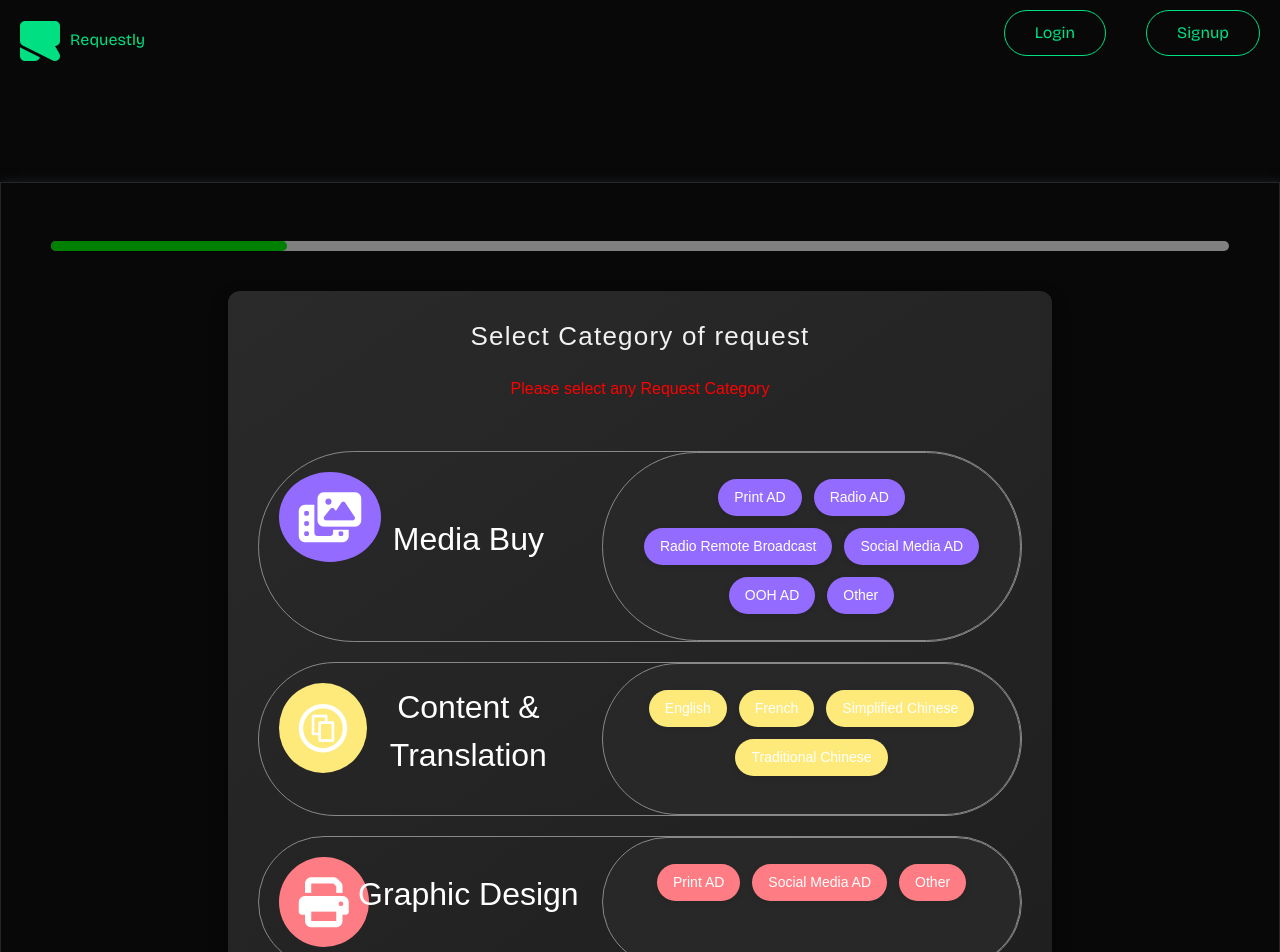
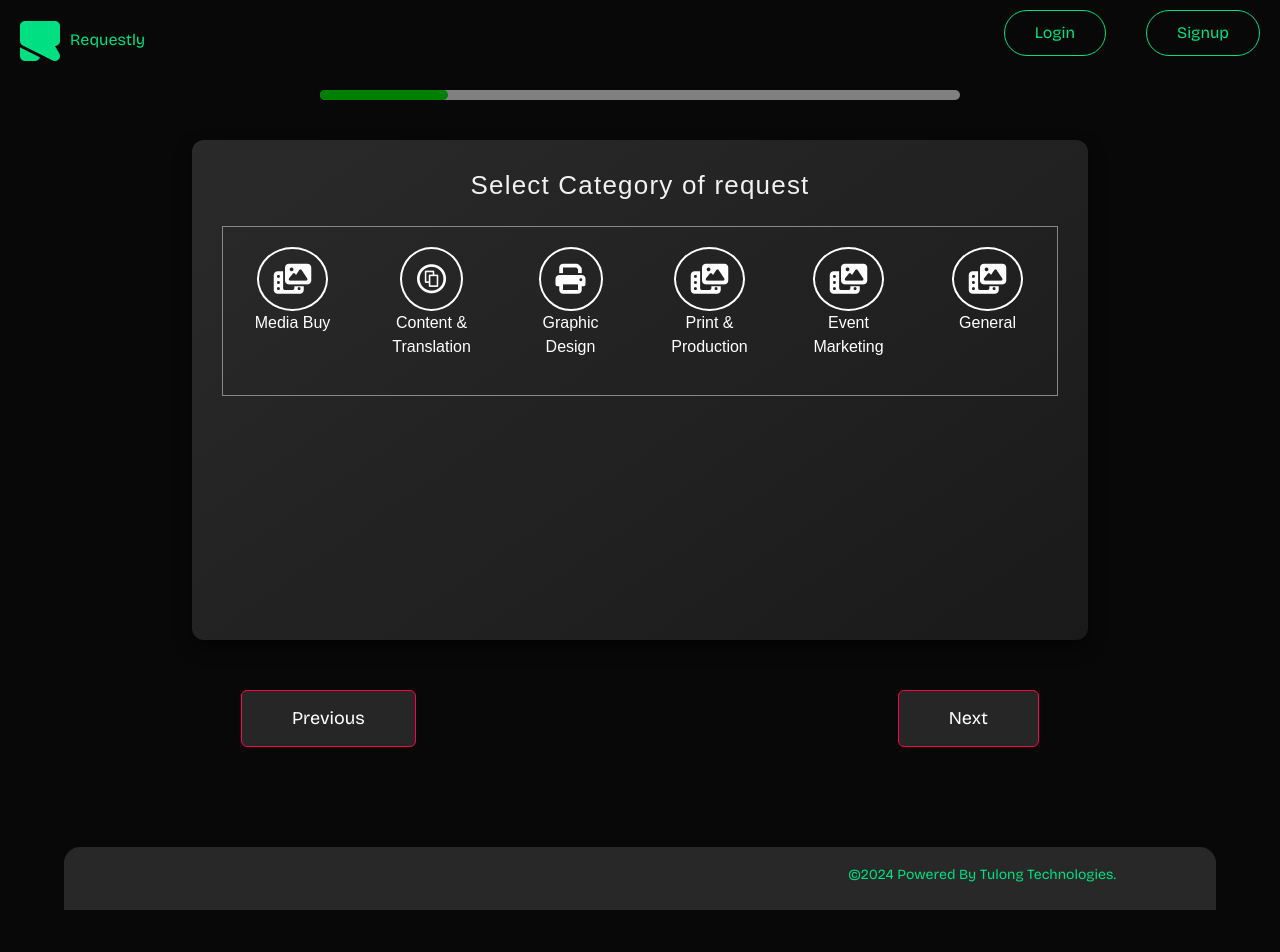
Before and after one commit to ChamanvirKaur/requestly-frontEnd, a React (Create React App) app: page /makeRequest in a window 1280 px wide. Shown: the top 952 px of the page. After the commit the page ends 910 px from the top, so only its background shows below. Built offline with nearby package versions, Linux system fonts and the light colour scheme.

Commit message:
changed in footer as well as added new design in request form

```diff
--- a/src/Components/footer/Footer.css
+++ b/src/Components/footer/Footer.css
@@ -10,6 +10,8 @@
     border-radius: 16px 16px 0 0 ;
     display: flex;
     justify-content: space-between;
+
+    left: 100px;
 
 }
 
--- a/src/Components/makeRequest/MakeRequest.css
+++ b/src/Components/makeRequest/MakeRequest.css
@@ -1,18 +1,18 @@
 .form{
     width: 100%;
     margin: auto;
-    margin-top: 100px;
+    margin-bottom: 100px;
     text-align: center;
-    border: 1px solid #262626;
-    padding: 50px;
-    box-shadow: 2px 2px 10px 1px;
+
 }
 
 .progressbar{
-    width: 100%;
+    width: 50%;
+    margin: auto;
     height: 10px;
     background-color: gray;
     border-radius: 20px;
+
 }
 .request-button-container{
     display: flex;
--- a/src/Components/requestForm-pages/FirstForm.js
+++ b/src/Components/requestForm-pages/FirstForm.js
@@ -1,101 +1,153 @@
-import React, {  useContext } from 'react';
+import React, { useContext, useState } from 'react';
 import './request.css';
 import { multiStepContext } from '../../StepContext';
 
 function FirstForm() {
-    const{selectedCategory,handleCategoryChange} = useContext(multiStepContext);
-    const allService =[
+    const {
+        selectedCategory,
+        handleCategoryChange,
+        categoryType,
+        handlecategorytypeChange
+    } = useContext(multiStepContext);
+
+    const [hoveredService, setHoveredService] = useState(null);
+    const [selectedService, setSelectedService] = useState(null);
+    const [hoveredSubservice, setHoveredSubservice] = useState(null);
+    const [selectedSubservice, setSelectedSubservice] = useState(null);
+
+    const handleMouseEnter = (id) => {
+        setHoveredService(id);
+    };
+
+    const handleMouseLeave = () => {
+        setHoveredService(null);
+    };
+
+    const handleClickService = (serviceId) => {
+        handleCategoryChange(serviceId);
+        setSelectedService(serviceId);
+        setSelectedSubservice(null); // Reset selected subservice when selecting a new category
+    };
+
+    const handleClickSubservice = (subservice) => {
+        handlecategorytypeChange(subservice);
+        setSelectedSubservice(subservice);
+    };
+
+    const allService = [
         {
-        id:"Media Buy",
-        serviceName : "Media Buy",
+            id: "Media Buy",
+            serviceName: "Media Buy",
             iconClass: "fa-solid fa-photo-film",
-        content: ['Print AD','Radio AD','Radio Remote Broadcast','Social Media AD','OOH AD','Other'],
+            content: ['Print AD', 'Radio AD', 'Radio Remote Broadcast', 'Social Media AD', 'OOH AD', 'Other'],
             backgroundColor: "#936BFE"
         },
         {
             id: "Content & Translation",
-        serviceName : "Content & Translation",
+            serviceName: "Content & Translation",
             iconClass: "fa-brands fa-creative-commons-share",
-        content: ['English','French','Simplified Chinese','Traditional Chinese'],
-        backgroundColor : "#FEEA7B"
+            content: ['English', 'French', 'Simplified Chinese', 'Traditional Chinese', 'Other'],
+            backgroundColor: "#FEEA7B"
         },
         {
-        id:"Graphic Design",
-        serviceName : "Graphic Design",
+            id: "Graphic Design",
+            serviceName: "Graphic Design",
             iconClass: "fa-solid fa-print",
-        content: ['Print AD','Social Media AD','Other'],
-        backgroundColor : "#FE7D84"
+            content: ['Print AD', 'Social Media AD', 'Other'],
+            backgroundColor: "#FE7D84"
         },
         {
-        id : "Print & Production",
-        serviceName : "Print & Production",
+            id: "Print & Production",
+            serviceName: "Print & Production",
             iconClass: "fa-solid fa-photo-film",
-        content: ['Poster','A-frame','Brochure','Sales Sheet','Business Card','Other'],
-        backgroundColor : "#557FFF"
-      },
-
-      {
-        id : "Event Marketing",
-        serviceName : "Event Marketing",
-        iconClass: "fa-solid fa-photo-film",
-        content: ['Event Materials','Sponsorship Request','Event Team','Other'],
-        backgroundColor : "#557FFF"
+            content: ['Poster', 'A-frame', 'Brochure', 'Sales Sheet', 'Business Card', 'Other'],
+            backgroundColor: "#557FFF"
         },
         {
-        id : "General",
-        serviceName : "General",
+            id: "Event Marketing",
+            serviceName: "Event Marketing",
+            iconClass: "fa-solid fa-photo-film",
+            content: ['Event Materials', 'Sponsorship Request', 'Event Team', 'Other'],
+            backgroundColor: "#557FFF"
+        },
+        {
+            id: "General",
+            serviceName: "General",
             iconClass: "fa-solid fa-photo-film",
             content: ['General'],
-        backgroundColor : "#557FFF"
-      },
+            backgroundColor: "#557FFF"
+        }
+    ];
 
+    const handleSubServiceMouseEnter = (index) => {
+        setHoveredSubservice(index);
+    };
 
-    ];
+    const handleSubServiceMouseLeave = () => {
+        setHoveredSubservice(null);
+    };
+
+    const renderRadioButtons = (options, backgroundColor) => {
+        return options.map((option, index) => (
+            <div key={option} className="radio-line">
+                <span
+                    onClick={() => handleClickSubservice(option)}
+                    onMouseEnter={() => handleSubServiceMouseEnter(index)}
+                    onMouseLeave={handleSubServiceMouseLeave}
+                    style={{
+                        backgroundColor: (selectedSubservice === option || categoryType === option) ? backgroundColor : hoveredSubservice === index ? backgroundColor : "black",
+                        color: (selectedSubservice === option || categoryType === option) ? "black" : hoveredSubservice === index ? "black" : "white"
+                    }}
+                >
+                    {option}
+                </span>
+            </div>
+        ));
+    };
+
     return (
         <div className='requestForm'>
-        <h2>Select Category of request </h2>
-        {/* <select
-          className='requestFormInput'
-          id="requestCategories"
-          value={selectedCategory}
-          onChange={handleCategoryChange}
-
+            <h2>Select Category of request</h2>
+            <div className='allserviceview'>
+                {allService.map((service, index) => (
+                    <div
+                        key={index}
+                        id={service.id}
+                        className='allservicesview-icon'
                     >
-            <option value="Select"> --- Select ---</option>
-            <option value="Media Buy">Media Buy</option>
-            <option value="Content & Translation">Content & Translation</option>
-            <option value="Graphic Design">Graphic Design</option>
-            <option value="Print & Production">Print & Production</option>
-            <option value="Event Marketing">Event Marketing</option>
-            <option value="General">General</option>
-
-        </select> */}
-        {selectedCategory=='Select' && <p style={{color:"red", marginTop:"10px"}}>Please select any Request Category</p>}
-
-        <div className='allServices-view'>
-                        {allService.map((allService, index) => (
-                                <div key={index} className='allserviceview' id={allService.id} onClick={()=>{handleCategoryChange(allService.id)}}>
-                                    <div className='allservicesview-icon'><i className={allService.iconClass} style={{backgroundColor : allService.backgroundColor}}></i></div>
-                                    <div className='allservicesview-name'><p>{allService.serviceName}</p></div>
-                                    <div className='allservicesview-content'>
-                                    {allService.content.map((item, idx) => (
-                                        <span style={{
-                                          padding: "8px 16px",
-                                          backgroundColor: allService.backgroundColor, // light background for better contrast
-                                          margin: "6px",
-                                          borderRadius: "20px",
-                                          fontSize: "14px",
-                                          display: "inline-block",
-                                          boxShadow: "0 2px 6px rgba(0,0,0,0.1)"
-                                        }} key={idx}>{item}</span>
-                                 ))}
-
-                                    </div>
+                        <i
+                            onClick={() => handleClickService(service.id)}
+                            className={service.iconClass}
+                            onMouseEnter={() => handleMouseEnter(service.id)}
+                            onMouseLeave={handleMouseLeave}
+                            style={{
+                                backgroundColor: selectedService === service.id || selectedCategory === service.id? service.backgroundColor : (hoveredService === service.id ? service.backgroundColor : 'transparent'),
+                                border: selectedService === service.id || hoveredService === service.id ? `2px solid ${service.backgroundColor}` : '2px solid #ffffff',
+                            }}
+                        ></i>
+                        <p>{service.serviceName}</p>
                     </div>
                 ))}
             </div>
+
+            {/* Conditionally render the subcategory section only if a category is selected */}
+            {selectedCategory && selectedCategory !== 'Select' && (
+                <div className='subservices'>
+                    <h2>Select a Request Type</h2>
+                    {allService.map(service => {
+                        if (service.id === selectedCategory) {
+                            return (
+                                <div  key={service.id}>
+                                    {renderRadioButtons(service.content, service.backgroundColor)}
                                 </div>
-  )
+                            );
+                        }
+                        return null;
+                    })}
+                </div>
+            )}
+        </div>
+    );
 }
 
 export default FirstForm;
--- a/src/Components/requestForm-pages/SecondForm.js
+++ b/src/Components/requestForm-pages/SecondForm.js
@@ -13,75 +13,10 @@ function SecondForm() {
     handledescriptionchange
   } = useContext(multiStepContext);
 
-  // Helper function to render radio buttons line by line
-  const renderRadioButtons = (options) => {
-    return options.map((option) => (
-      <div key={option} className="radio-line">
-        <label className="radio-label">
-          <input
-            type="radio"
-            value={option}
-            checked={categoryType === option}
-            onChange={handlecategorytypeChange}
-          />
-          {option}
-        </label>
-      </div>
-    ));
-  };
 
   return (
     <div className="requestForm">
-      <h2>Select a request Type</h2>
 
-      {/* General category */}
-      {selectedCategory === 'General' &&
-        renderRadioButtons(['General'])}
-
-      {/* Media Buy category */}
-      {selectedCategory === 'Media Buy' &&
-        renderRadioButtons([
-          'Print AD',
-          'Radio AD',
-          'Radio Remote Broadcast',
-          'Social Media Ad',
-          'OOH Ad',
-          'Other'
-        ])}
-
-      {/* Content & Translation category */}
-      {selectedCategory === 'Content & Translation' &&
-        renderRadioButtons([
-          'English',
-          'French',
-          'Simplified Chinese',
-          'Traditional Chinese',
-          'Other'
-        ])}
-
-      {/* Graphic Design category */}
-      {selectedCategory === 'Graphic Design' &&
-        renderRadioButtons(['Print Ad', 'Social Media Ad', 'Other'])}
-
-      {/* Print & Production category */}
-      {selectedCategory === 'Print & Production' &&
-        renderRadioButtons([
-          'Poster',
-          'A-Frame',
-          'Brochure',
-          'Sales Sheet',
-          'Business Card',
-          'Other'
-        ])}
-
-      {/* Event Marketing category */}
-      {selectedCategory === 'Event Marketing' &&
-        renderRadioButtons([
-          'Event materials',
-          'Sponsorship request',
-          'Event team',
-          'Other'
-        ])}
 
       <div>
         <h2>Description</h2>
--- a/src/Components/requestForm-pages/request.css
+++ b/src/Components/requestForm-pages/request.css
@@ -9,6 +9,8 @@
     margin: 40px auto;
     font-family: 'Poppins', sans-serif;
     text-align: center;
+    height: 500px;
+    overflow: auto;
 }
 
 /* Heading Styling */
@@ -73,38 +75,25 @@
   .allserviceview{
     width: 100%;
     border: 1px solid #888888;
-    border-radius: 500px;
+
     display: flex;
     margin-top: 20px;
   }
 
-  .allserviceview:hover{
-    background-color: #24700d;
-  }
   .allservicesview-icon {
-    width: 10%;
+    width: 17%;
     text-align: center;
     padding: 20px;
   }
 
   .allservicesview-icon i{
-    padding: 20px;
-    font-size: 50px;
+    padding: 15px;
+    font-size: 30px;
     border-radius: 50%;
-  }
-  .allservicesview-name {
-    width: 50% ;
-    text-align: center;
-    margin: auto;
-    padding: 20px;
-
+    border: 1px solid #ffffff;
   }
 
-  .allservicesview-name p{
-    font-weight: 400;
-    font-size: 32px;
-    color: #ffffff;
-  }
+
   .allservicesview-content {
     width: 80%;
     background-color: #282828;
@@ -120,8 +109,24 @@
   }
 
   /* second-form styling */
+  .subservices{
+    margin-top: 20px;
+    border: 1px solid #ffffff;
+    padding: 30px 0;
+  }
+  .radio-line{
 
-  .radio-line{
-    text-align: start;
     margin: auto;
+    gap: 20px;
+    display: inline;
   }
+  .radio-line span{
+    margin: 20px;
+    border-radius: 20px;
+    padding: 10px;
+    text-align: center;
+    background-color: #2e2e2e;
+    border: 1px solid #ffffff;
+    color: #ffffff;
+
+  }
--- a/src/StepContext.js
+++ b/src/StepContext.js
@@ -58,7 +58,9 @@ export const multiStepContext=React.createContext();
 
     // this methode will call when user selects category type in makerequest pages forms
     const handlecategorytypeChange =(event)=>{
-      setcategoryType(event.target.value);
+      console.log(event);
+
+      setcategoryType(event);
     }
 
     const handledescriptionchange =(event)=>{
```
Lines whose indentation alone changed are shown as unchanged.
